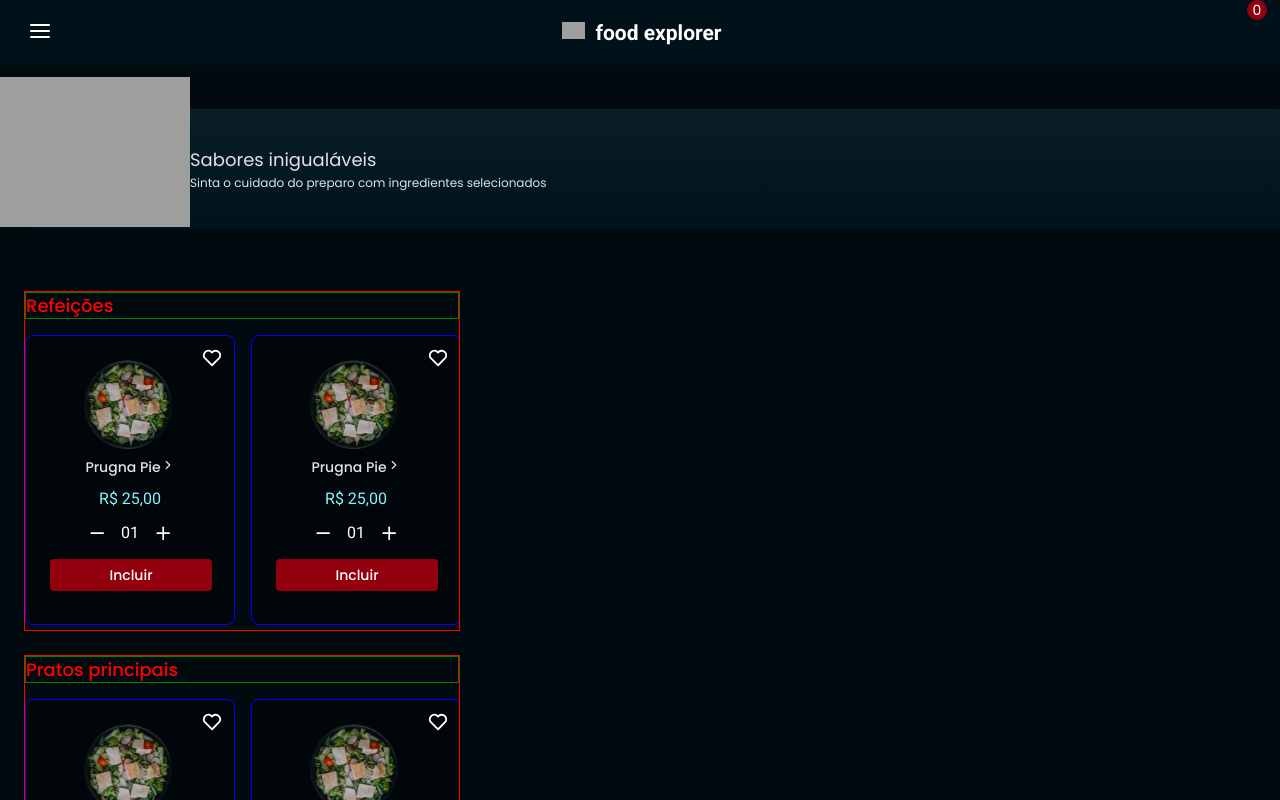
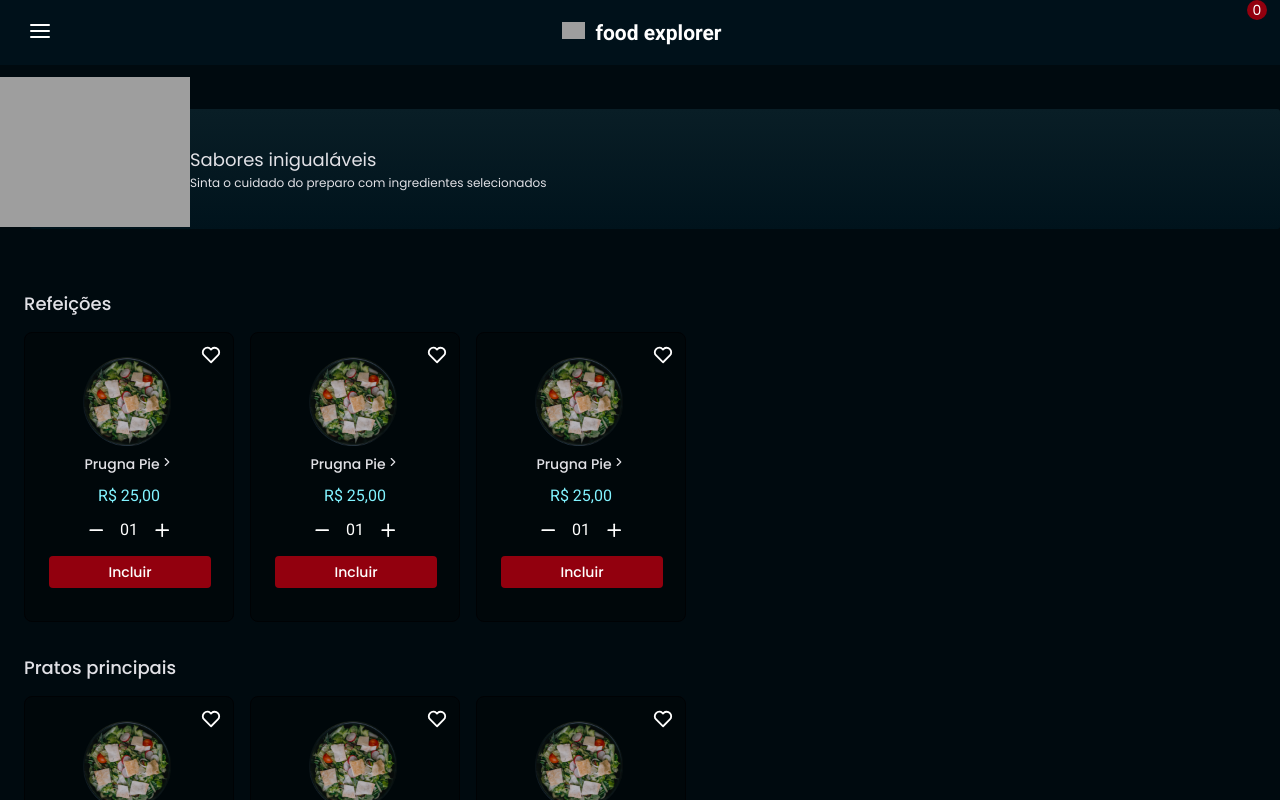
Before and after one commit to LorrainePedro/FRONT_FOODEXPLORER, a React (Vite) app: page / in a window 1280 px wide. Shown: the top 800 px of the page. Built offline with nearby package versions, Linux system fonts and the light colour scheme; grey boxes are pictures that could not be loaded.

Commit message:
homeLoading2.0

```diff
--- a/src/components/Card/styles.js
+++ b/src/components/Card/styles.js
@@ -1,8 +1,7 @@
 import styled from "styled-components";
 
 export const Container = styled.div`
-  // border: 1px solid ${({ theme }) => theme.COLORS.BORDER};
-  border: 1px solid blue;
+  border: 1px solid ${({ theme }) => theme.COLORS.BORDER};
   background-color: ${({ theme }) => theme.COLORS.BACKGROUNDCARD};
   width: 21rem;
   height: 29rem;
--- a/src/components/Footer/styles.js
+++ b/src/components/Footer/styles.js
@@ -2,11 +2,10 @@ import styled from "styled-components";
 
 export const Container = styled.div`
   background-color: ${({ theme }) => theme.COLORS.HEADERFOOTER};
+  bottom: 0;
+  position: relative;
   width: 100%;
   height: 7.7rem;
-
-  position: relative;
-  bottom: 0;
 
   display: flex;
   align-items: center;
--- a/src/components/Header/styles.js
+++ b/src/components/Header/styles.js
@@ -2,16 +2,15 @@ import styled from "styled-components";
 
 export const Container = styled.div`
   background-color: ${({ theme }) => theme.COLORS.HEADERFOOTER};
-  grid-area: header;
+  top: 0;
+  position: relative;
   width: 100%;
-  top: 0;
-
   height: 6.5rem;
-  padding: 2.8rem;
 
   display: flex;
   align-items: center;
   justify-content: space-between;
+  padding: 2.8rem;
 `;
 
 export const Menu = styled.div`
--- a/src/pages/Home/index.jsx
+++ b/src/pages/Home/index.jsx
@@ -1,4 +1,4 @@
-import { Container, Main, Content, Section } from "./styles";
+import { Container, Main, Section } from "./styles";
 import { Header } from "../../components/Header";
 import { Input } from "../../components/Input";
 import { FiSearch } from "react-icons/fi";
@@ -19,7 +19,7 @@ export function Home() {
           <p>Sinta o cuidado do preparo com ingredientes selecionados</p>
         </div>
       </Main>
-      <Content>
+
       <Section>
         <h2>Refeições</h2>
         <div className="cards">
@@ -46,7 +46,6 @@ export function Home() {
           <Card />
         </div>
       </Section>
-      </Content>
 
       <Footer />
     </Container>
--- a/src/pages/Home/styles.js
+++ b/src/pages/Home/styles.js
@@ -45,26 +45,21 @@ export const Main = styled.div`
   }
 `;
 
-export const Content = styled.div``;
-
 export const Section = styled.div`
   display: flex;
   flex-direction: column;
   position: relative;
-  width: 43.6rem;
   height: 34rem;
-  border: 1px solid red;
   margin-left: 2.4rem;
   margin-bottom: 2.4rem;
   gap: 1.6rem;
 
   h2 {
-    color: RED;
+    color: ${({ theme }) => theme.COLORS.GRAY};
     font-family: "Poppins", serif;
     font-size: 1.8rem;
     font-weight: 500;
     line-height: 140%;
-    border: 1px solid green;
   }
 
   .cards {
```
Lines whose indentation alone changed are shown as unchanged.
